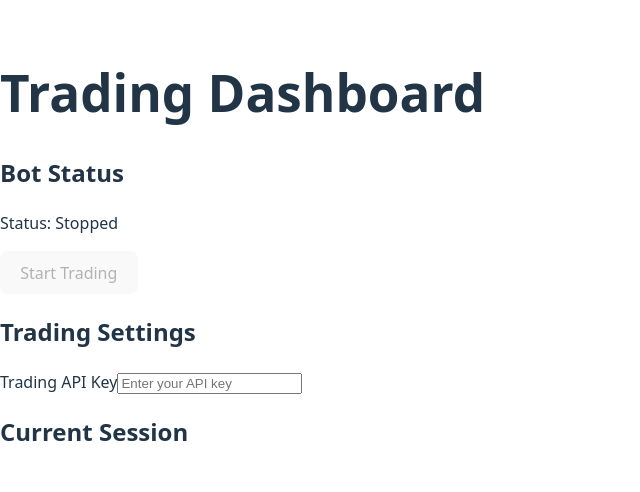
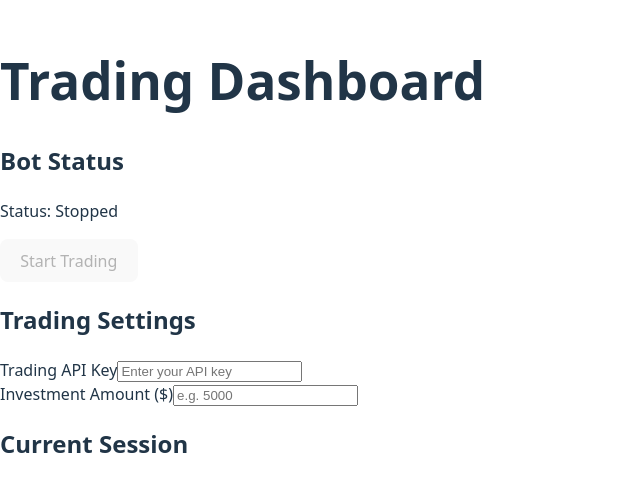
Before and after one commit to stefan18-ux/tradingbot, a React (Vite) app in the folder frontend/: page / in a window 1280 px wide. Shown: the part 150-642 px from the top of the page, without its empty margins (0-640 px from the left). Built offline with nearby package versions, Linux system fonts and the light colour scheme.

Commit message:
add investment amount input to trading settings and require api key and investment amount before starting bot

```diff
--- a/frontend/src/pages/TradingDashboard.tsx
+++ b/frontend/src/pages/TradingDashboard.tsx
@@ -3,14 +3,14 @@ import { useState } from "react";
 export function TradingDashboard() {
   const [isBotRunning, setIsBotRunning] = useState(false);
   const [apiKey, setApiKey] = useState("");
+  const [investmentAmount, setInvestmentAmount] = useState("");
+  const isFormValid = apiKey.trim() !== "" && investmentAmount.trim() !== "";
 
   const handleToggleBot = () => {
-        if (!isBotRunning) {
-            // if no api_key is introduced, the button doesn't work
-            if (apiKey === "") {
-                return;
-            }
+         if (!isBotRunning && !isFormValid) {
+            return;
         }
+
         setIsBotRunning(!isBotRunning);
     };
 
@@ -27,7 +27,7 @@ export function TradingDashboard() {
 
         <button
             onClick={handleToggleBot}
-            disabled={!isBotRunning && apiKey === ""}
+            disabled={!isBotRunning && !isFormValid}
             >
             {isBotRunning ? "Stop Trading" : "Start Trading"}
         </button>
@@ -47,6 +47,20 @@ export function TradingDashboard() {
           }}
           disabled={isBotRunning}
         />
+
+        <div>
+            <label htmlFor="investment">Investment Amount ($)</label>
+            <input
+                id="investment"
+                type="number"
+                placeholder="e.g. 5000"
+                value={investmentAmount}
+                onChange={(event) => {
+                setInvestmentAmount(event.target.value);
+                }}
+                disabled={isBotRunning}
+            />
+        </div>
       </section>
 
       <section>
```
